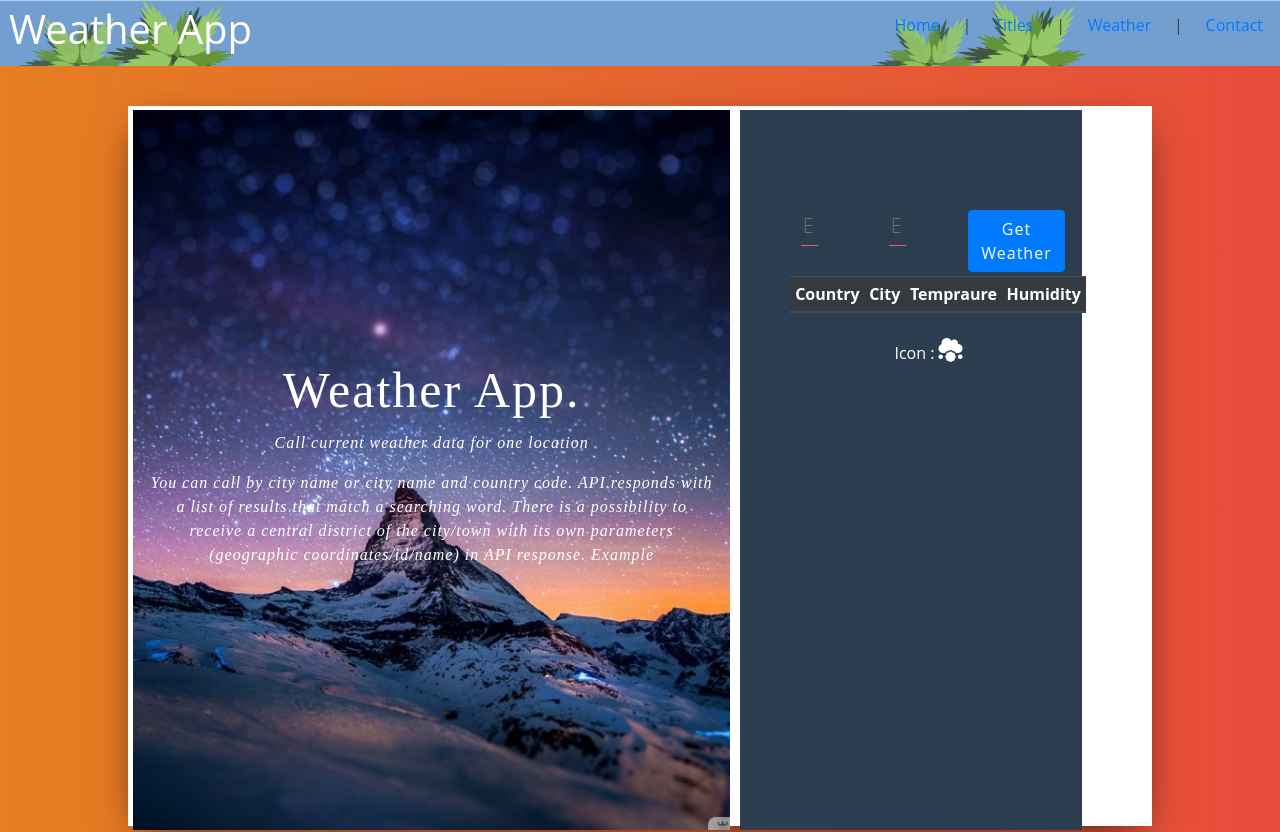
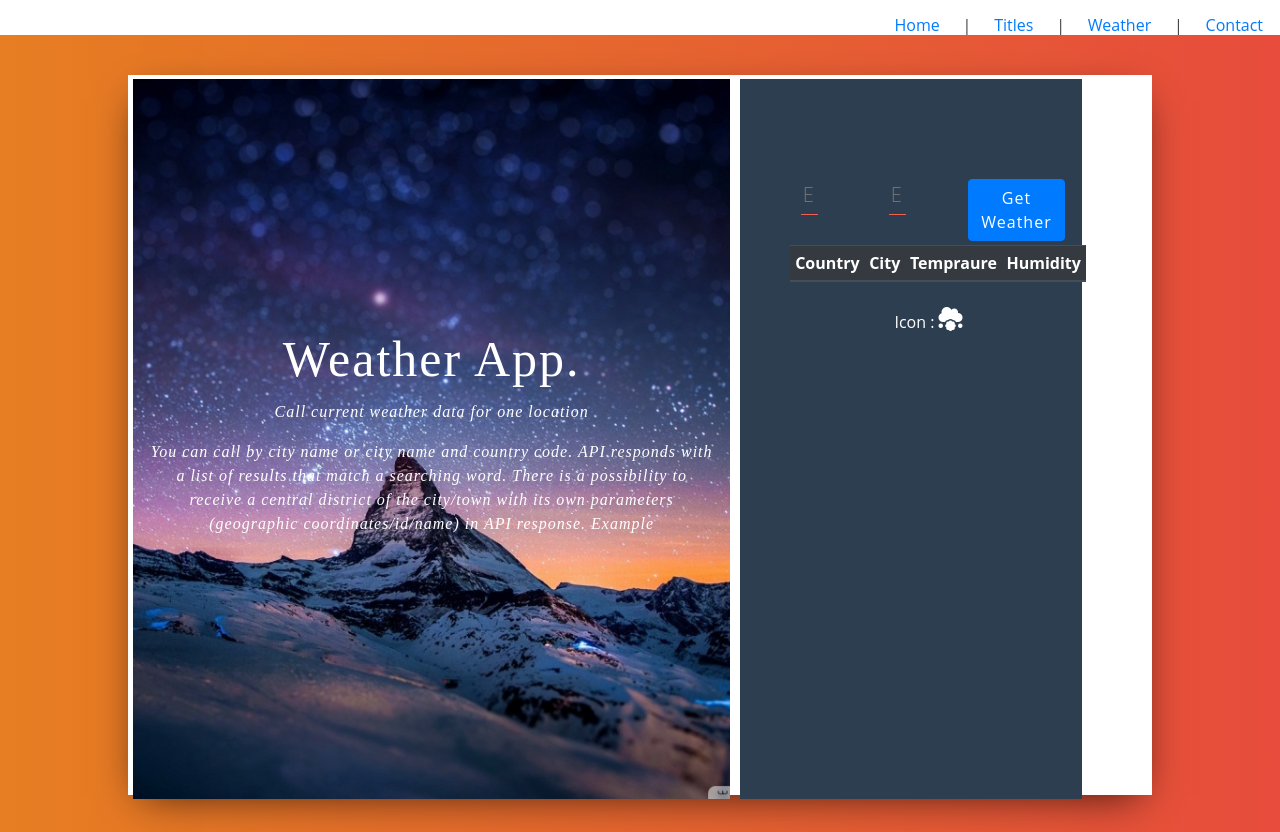
Before and after one commit to TsigeWonwosen/WeatherApp_In_React, a React (Create React App) app: page / in a window 1280 px wide. Shown: the top 832 px of the page. Built offline with nearby package versions, Linux system fonts and the light colour scheme.

Commit message:
Header modified1 .

```diff
--- a/src/components/Header.js
+++ b/src/components/Header.js
@@ -5,13 +5,11 @@ import HeaderBackground from "../img/beach_header.png";
 function Header() {
   return (
     <header style={headerStyle}>
-      <div>
-        <h1
-          className=' f1 tc i-m'
-          style={{ color: "white", textAlign: "center" }}
-        >
-          Weather App
-        </h1>
+      <div
+        className=' f1 tc i-m'
+        style={{ color: "white", textAlign: "center", fontSize: "1.2rem" }}
+      >
+        Weather App
       </div>
       <div
         style={{
@@ -34,10 +32,11 @@ function Header() {
 export default Header;
 
 const headerStyle = {
-  height: "20%",
-  backgroundImage: `url(${HeaderBackground})`,
+  height: "35px",
+  backgroundColor: "linear-gradient(to right, #e67e22, #e74c3c)",
   display: "flex",
   justifyContent: "space-between",
+  textAlign: "center",
   color: "#444",
   border: "none",
   padding: "5px 9px",
```
